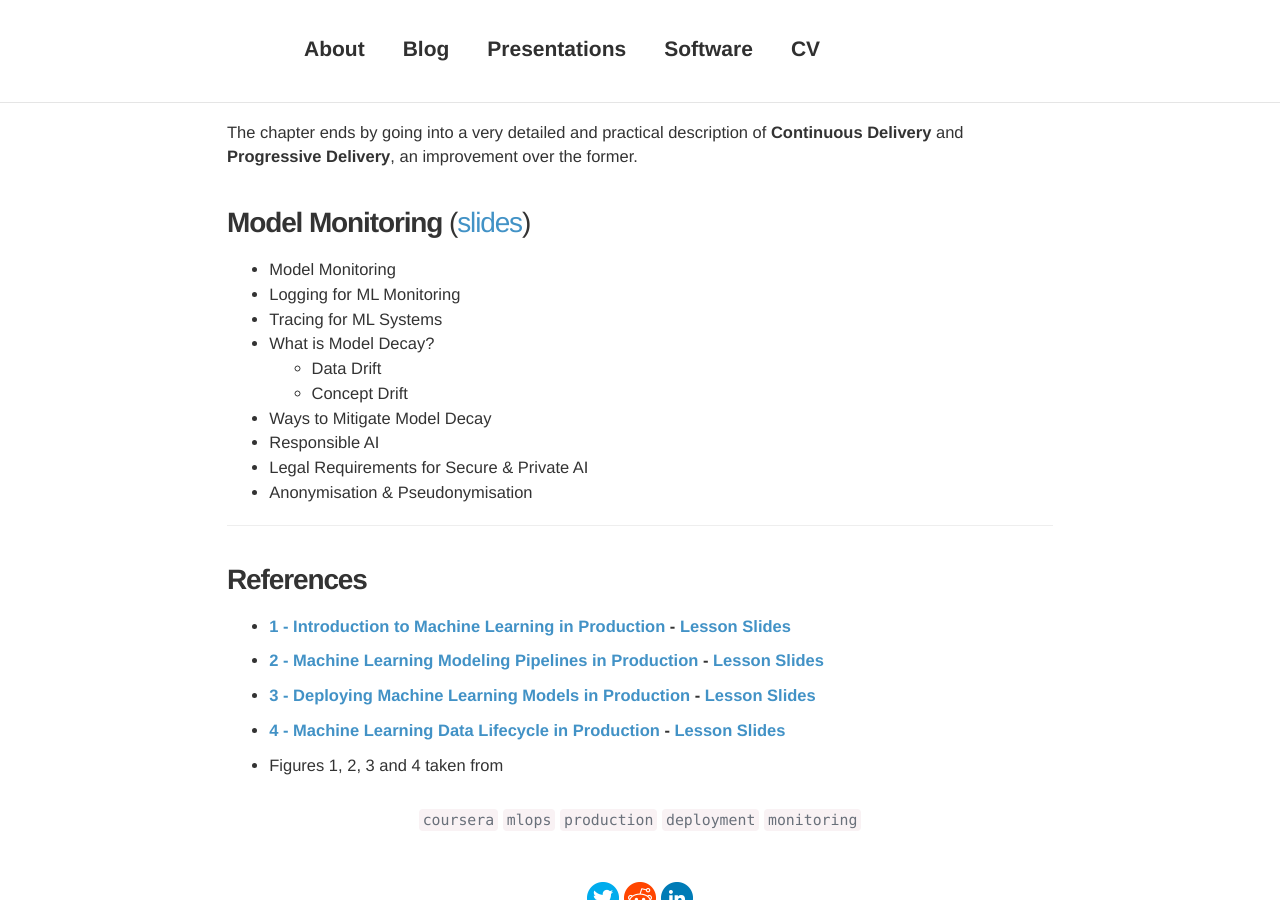
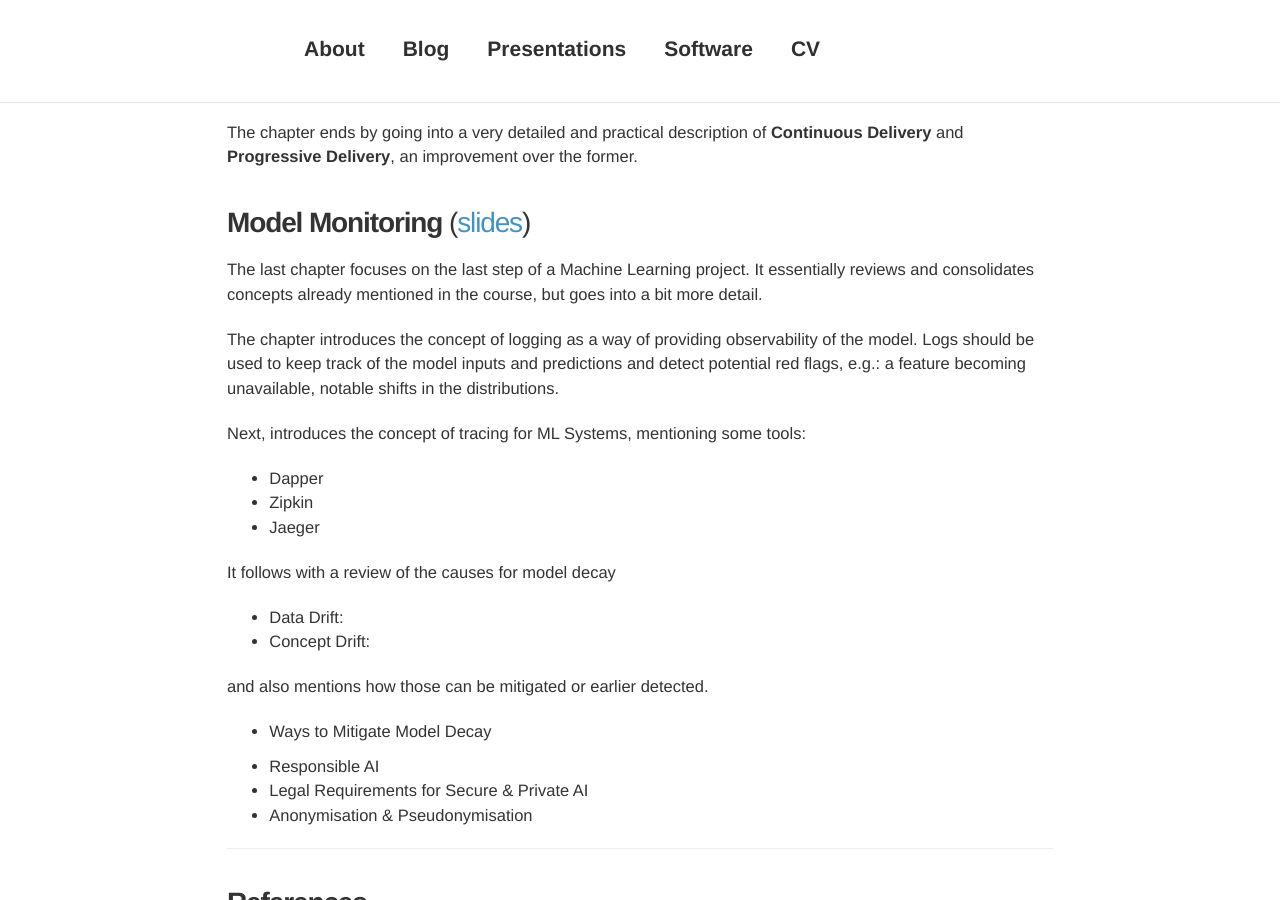
Before and after one commit to davidsbatista/davidsbatista.net, a Jekyll site: the page built from _posts/2023-07-11-Machine_Learning_in_Production.md, in a window 1280 px wide and 900 px high, scrolled down 10947 px. Built offline with Jekyll 4.4.1, drawn with Linux system fonts in a browser that asks for light colours; nearby versions of some CDN libraries; comment, search, counter and statistics services are not loaded.

Commit message:
wip: notes for course 4 chapter 4

```diff
--- a/_posts/2023-07-11-Machine_Learning_in_Production.md
+++ b/_posts/2023-07-11-Machine_Learning_in_Production.md
@@ -331,13 +331,26 @@ The chapter ends by going into a very detailed and practical description of __Co
 
 ### __Model Monitoring__ ([slides](/assets/documents/Coursera-MLOps_Specialization/C4_-_Deploying_Machine_Learning_Models_in_Production/C4_W4.pdf))
 
-- Model Monitoring
-- Logging for ML Monitoring
-- Tracing for ML Systems
--  What is Model Decay?
-	- Data Drift
-	- Concept Drift
+The last chapter focuses on the last step of a Machine Learning project. It essentially reviews and consolidates concepts already mentioned in the course, but goes into a bit more detail.
+
+The chapter introduces the concept of logging as a way of providing observability of the model. Logs should be used to keep track of the model inputs and predictions and detect potential red flags, e.g.: a feature becoming unavailable, notable shifts in the distributions.
+
+Next, introduces the concept of tracing for ML Systems, mentioning some tools:
+
+- Dapper
+- Zipkin
+- Jaeger
+
+It follows with a review of the causes for model decay
+
+- Data Drift:
+- Concept Drift:
+
+and also mentions how those can be mitigated or earlier detected.
+
+
 - Ways to Mitigate Model Decay
+
 - Responsible AI
 -  Legal Requirements for Secure & Private AI
 -  Anonymisation & Pseudonymisation
```
